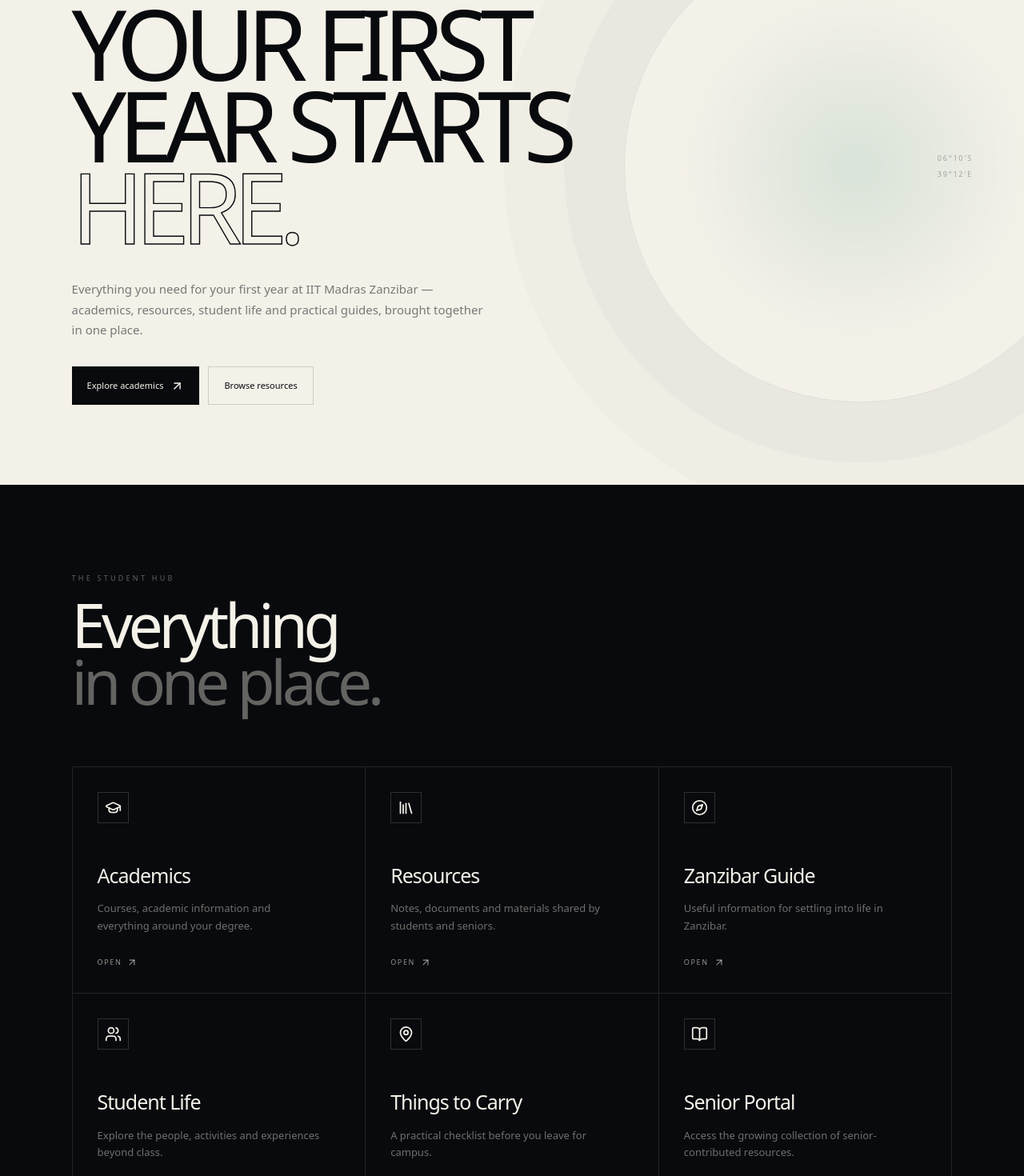
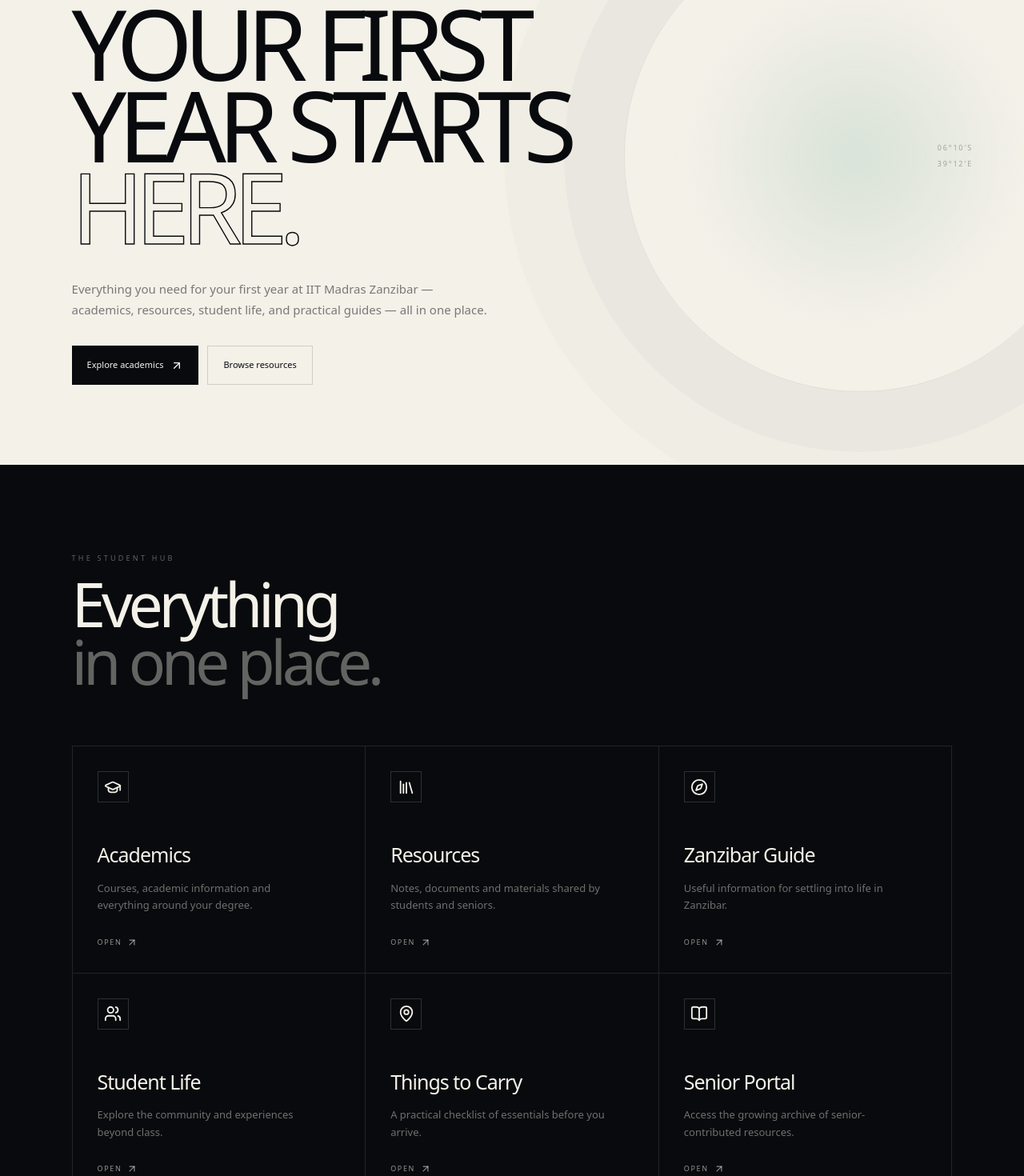
Before and after one commit to karunakarreddychoudary-coder/IITM-zanzibar-student-hub, a Next.js app: page / in a window 1280 px wide. Shown: the part 296-1766 px from the top of the page at 80% size. Built offline with nearby package versions, Linux system fonts and the light colour scheme.

Commit message:
Update page.tsx

```diff
--- a/app/page.tsx
+++ b/app/page.tsx
@@ -1,94 +1,90 @@
 "use client";
 
+import Link from "next/link";
 import { useEffect, useState } from "react";
 import {
   ArrowUpRight,
-  BookOpen,
-  Compass,
   GraduationCap,
   Library,
+  Compass,
+  Users,
   MapPin,
-  Users,
+  BookOpen,
+  Upload,
 } from "lucide-react";
 
+/* Main component: shows intro animation then main site */
 export default function Home() {
   const [showIntro, setShowIntro] = useState(true);
 
   useEffect(() => {
+    // Hide intro after ~6 seconds
     const timer = setTimeout(() => {
       setShowIntro(false);
-    }, 5600);
-
+    }, 6000);
     return () => clearTimeout(timer);
   }, []);
 
   return (
     <>
+      {/* Cinematic Intro Overlay */}
       {showIntro && (
         <div className="cinematic-intro">
+          {/* Subtle noise texture */}
           <div className="intro-noise" />
-
+          {/* Glowing lights */}
           <div className="intro-light intro-light-one" />
           <div className="intro-light intro-light-two" />
-
+          {/* 3D grid floor */}
           <div className="intro-grid" />
 
+          {/* 3D Orbital Scene (rings + planet + cubes) */}
           <div className="orbital-scene">
             <div className="orbital-ring ring-a" />
             <div className="orbital-ring ring-b" />
             <div className="orbital-ring ring-c" />
-
             <div className="planet">
               <div className="planet-shine" />
               <div className="planet-core" />
             </div>
-
             <div className="floating-cube cube-one" />
             <div className="floating-cube cube-two" />
             <div className="floating-cube cube-three" />
           </div>
 
+          {/* Top text (institution name) */}
           <div className="intro-university">
             <span>IIT MADRAS</span>
             <span>ZANZIBAR</span>
           </div>
 
+          {/* Title animation: Welcome, 2026, Freshers */}
           <div className="welcome-message">
             <div className="welcome-small">
               STUDENT COMMUNITY · 2026
             </div>
-
-            <div className="welcome-title">
-              WELCOME
+            <div className="welcome-title">WELCOME</div>
+            <div className="welcome-year">
+              <span>20</span><strong>26</strong>
             </div>
-
-            <div className="welcome-year">
-              <span>20</span>
-              <strong>26</strong>
-            </div>
-
-            <div className="welcome-freshers">
-              FRESHERS
-            </div>
+            <div className="welcome-freshers">FRESHERS</div>
           </div>
 
+          {/* Bottom line and skip button */}
           <div className="intro-bottom">
-            <span />
-            <p>IIT MADRAS ZANZIBAR</p>
-            <span />
+            <span /><p>IIT MADRAS ZANZIBAR</p><span />
           </div>
-
           <button
             className="intro-enter"
             onClick={() => setShowIntro(false)}
           >
-            ENTER
-            <ArrowUpRight size={15} />
+            ENTER <ArrowUpRight size={14} />
           </button>
         </div>
       )}
 
-      <main className="site-home">
+      {/* Main Page Content (visible after intro) */}
+      <main className={`site-home ${showIntro ? "" : "visible"}`}>
         <section className="hero">
           <div className="hero-orbit" />
           <div className="hero-glow" />
@@ -99,28 +95,24 @@
             </p>
 
             <h1>
-              YOUR FIRST
-              <br />
-              YEAR STARTS
-              <br />
+              YOUR FIRST<br />
+              YEAR STARTS<br />
               <span>HERE.</span>
             </h1>
 
             <p className="hero-description">
-              Everything you need for your first year at IIT Madras
-              Zanzibar — academics, resources, student life and
-              practical guides, brought together in one place.
+              Everything you need for your first year at IIT Madras Zanzibar —
+              academics, resources, student life, and practical guides —
+              all in one place.
             </p>
 
             <div className="hero-buttons">
-              <a href="/academics" className="hero-primary">
-                Explore academics
-                <ArrowUpRight size={17} />
-              </a>
-
-              <a href="/resources" className="hero-secondary">
+              <Link href="/academics" className="hero-primary">
+                Explore academics <ArrowUpRight size={16} />
+              </Link>
+              <Link href="/resources" className="hero-secondary">
                 Browse resources
-              </a>
+              </Link>
             </div>
           </div>
 
@@ -130,57 +122,49 @@
           </div>
         </section>
 
+        {/* Feature Grid (unchanged content) */}
         <section className="hub-section">
           <div className="hub-header">
             <p>THE STUDENT HUB</p>
-
             <h2>
-              Everything
-              <br />
-              <span>in one place.</span>
+              Everything<br /><span>in one place.</span>
             </h2>
           </div>
-
           <div className="hub-grid">
             <FeatureCard
-              icon={<GraduationCap size={21} />}
+              icon={<GraduationCap size={22} />}
               title="Academics"
               text="Courses, academic information and everything around your degree."
               href="/academics"
             />
-
             <FeatureCard
-              icon={<Library size={21} />}
+              icon={<Library size={22} />}
               title="Resources"
               text="Notes, documents and materials shared by students and seniors."
               href="/resources"
             />
-
             <FeatureCard
-              icon={<Compass size={21} />}
+              icon={<Compass size={22} />}
               title="Zanzibar Guide"
               text="Useful information for settling into life in Zanzibar."
               href="/zanzibar-guide"
             />
-
             <FeatureCard
-              icon={<Users size={21} />}
+              icon={<Users size={22} />}
               title="Student Life"
-              text="Explore the people, activities and experiences beyond class."
+              text="Explore the community and experiences beyond class."
               href="/student-life"
             />
-
             <FeatureCard
-              icon={<MapPin size={21} />}
+              icon={<MapPin size={22} />}
               title="Things to Carry"
-              text="A practical checklist before you leave for campus."
+              text="A practical checklist of essentials before you arrive."
               href="/things-to-carry"
             />
-
             <FeatureCard
-              icon={<BookOpen size={21} />}
+              icon={<BookOpen size={22} />}
               title="Senior Portal"
-              text="Access the growing collection of senior-contributed resources."
+              text="Access the growing archive of senior-contributed resources."
               href="/senior-resources"
             />
           </div>
@@ -190,11 +174,9 @@
   );
 }
 
+/* Reusable card component */
 function FeatureCard({
-  icon,
-  title,
-  text,
-  href,
+  icon, title, text, href
 }: {
   icon: React.ReactNode;
   title: string;
@@ -202,16 +184,13 @@
   href: string;
 }) {
   return (
-    <a href={href} className="hub-card">
+    <Link href={href} className="hub-card">
       <div className="hub-icon">{icon}</div>
-
       <h3>{title}</h3>
-
       <p>{text}</p>
-
       <div className="hub-open">
         OPEN <ArrowUpRight size={14} />
       </div>
-    </a>
+    </Link>
   );
 }
```
